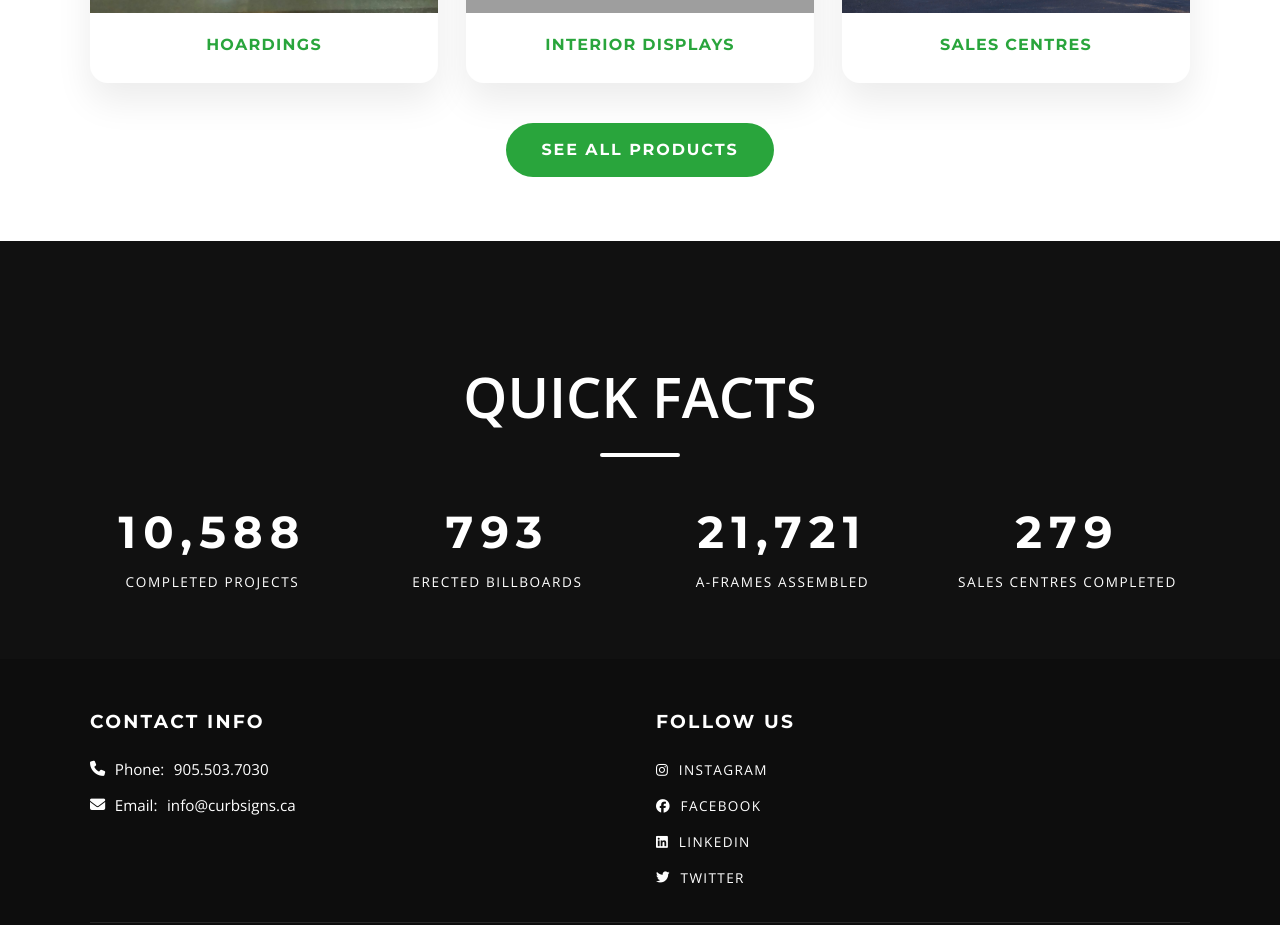
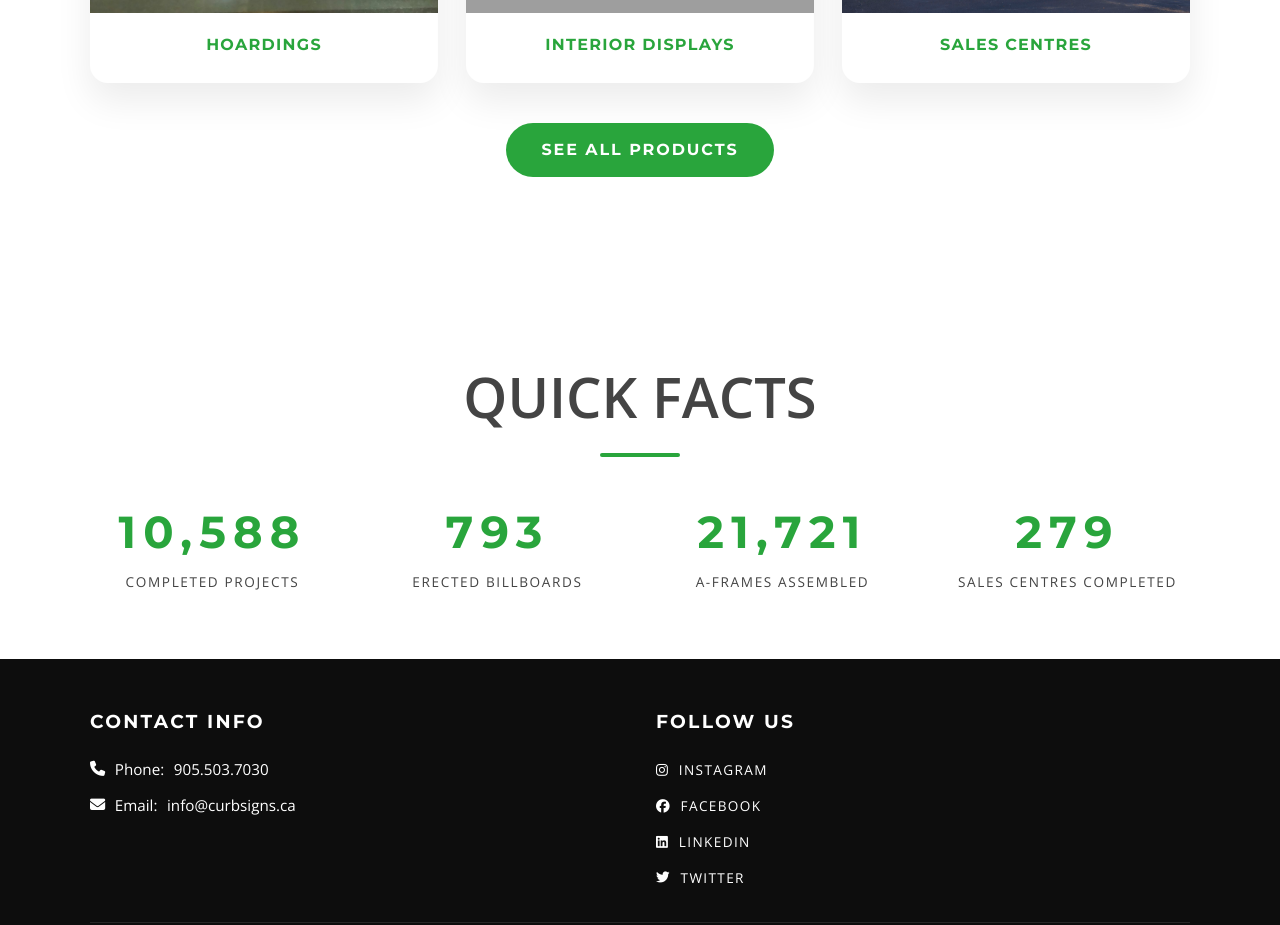
Before and after one commit to designer-ops/curb_signs_website, a Jekyll site: the page built from index.html, in a window 1280 px wide. Shown: the part 4382-5307 px from the top of the page. Built offline with Jekyll 4.4.1, drawn with Linux system fonts in a browser that asks for light colours; nearby versions of some CDN libraries; a style sheet for code colours, icons or effects is not loaded; grey boxes are pictures that could not be loaded.

Commit message:
facts tweaks

```diff
--- a/assets/css/style.css
+++ b/assets/css/style.css
@@ -483,17 +483,14 @@ img {
 }
 
 .facts-area {
-  background: #111;
-  color: #fff;
+  background: #fff;
+  color: #29a53c;
 }
 
 .facts-area h2 {
-  color: #fff;
+  color: #444;
 }
 
-.facts-area h2::after {
-  background: #fff;
-}
 
 .facts-grid {
   display: grid;
@@ -514,6 +511,7 @@ img {
   text-transform: uppercase;
   letter-spacing: 0.12em;
   font-size: 0.85rem;
+  color: #444;
 }
 
 .site-footer {
```
